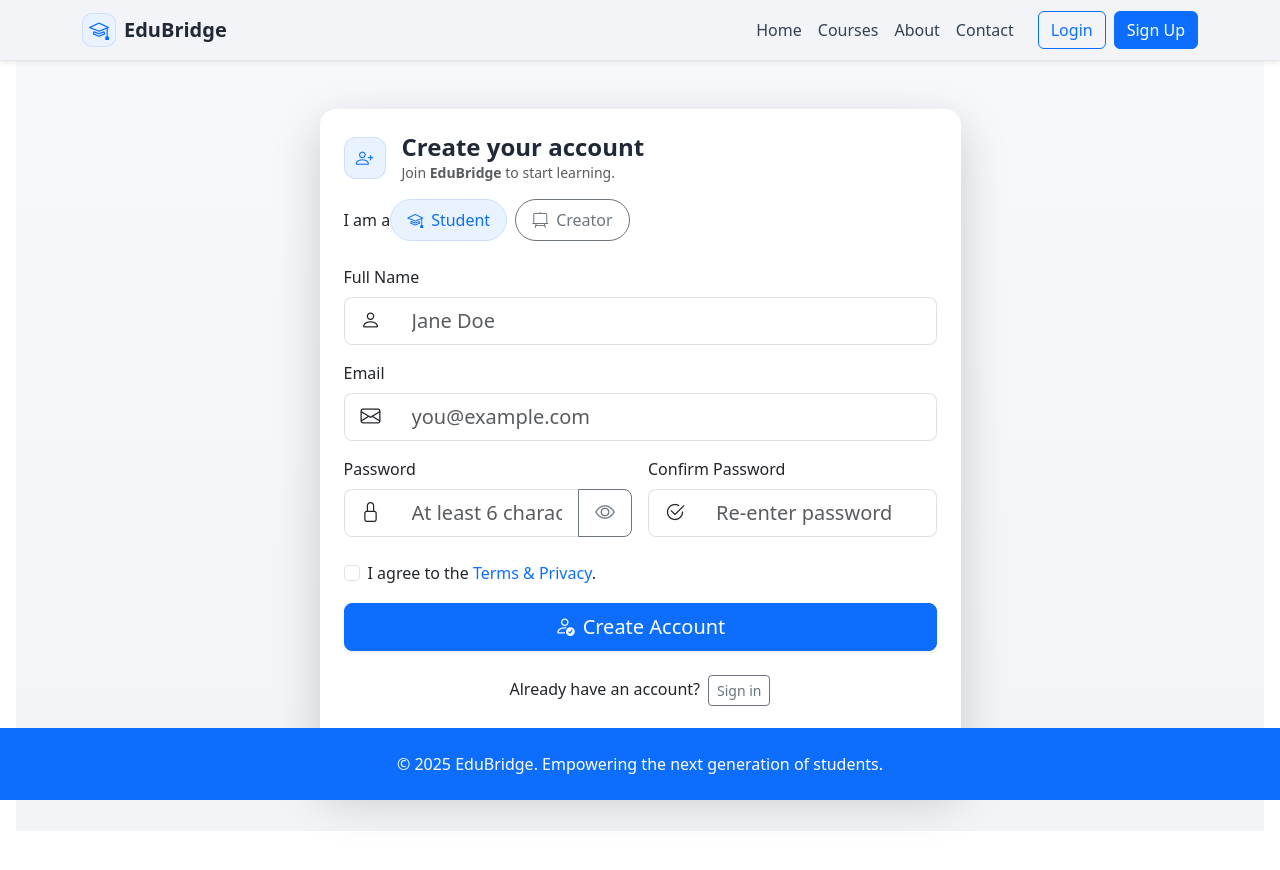
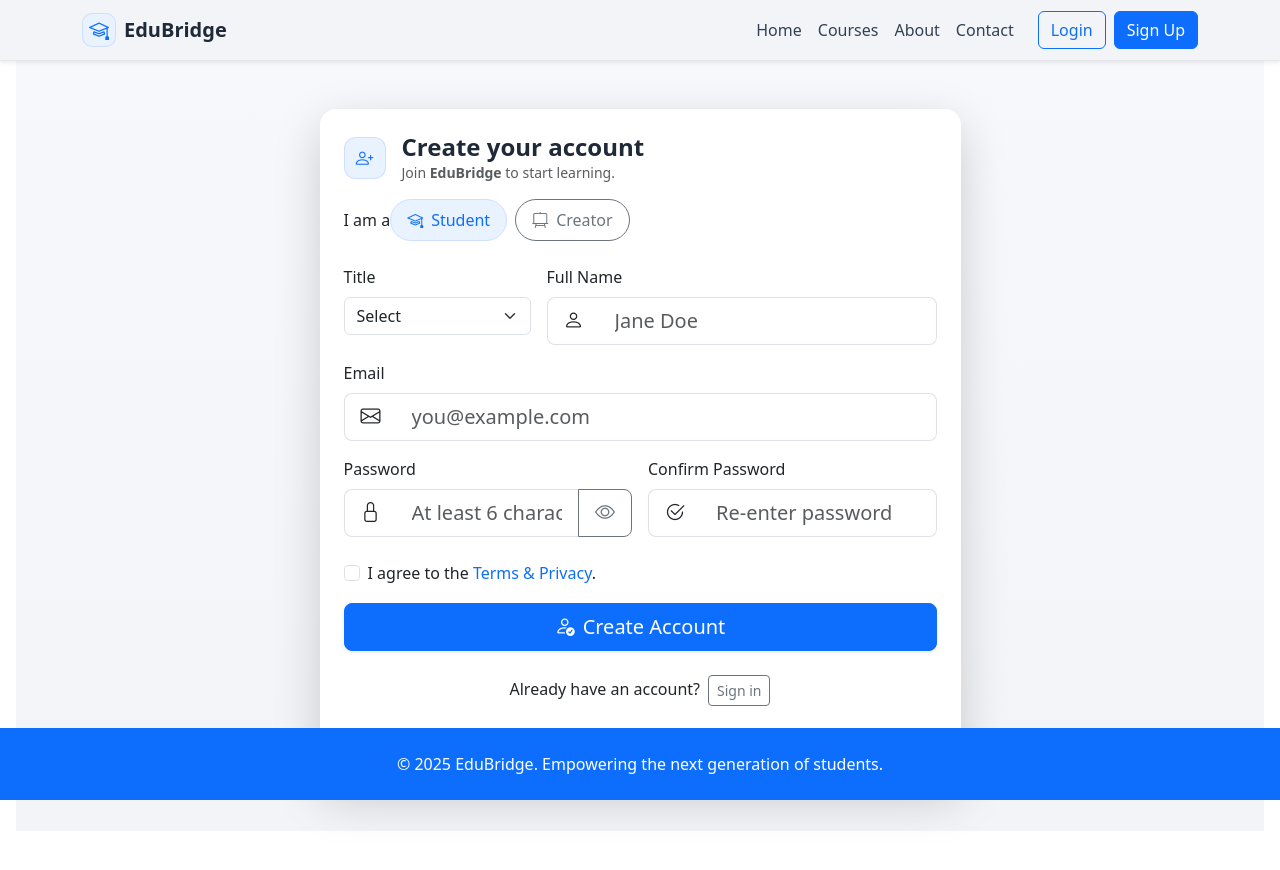
Before and after one commit to ASDENUWAN/SOC-project, a React (Vite) app in the folder edubridge-frontend/: page /register in a window 1280 px wide. Shown: the top 870 px of the page. Built offline with nearby package versions, Linux system fonts and the light colour scheme; no server answers.

Commit message:
added tite part for register form

```diff
--- a/edubridge-frontend/src/pages/Register.jsx
+++ b/edubridge-frontend/src/pages/Register.jsx
@@ -7,6 +7,7 @@ export default function Register() {
   const { register } = useContext(AuthContext);
 
   const [form, setForm] = useState({
+    title: "",
     name: "",
     email: "",
     password: "",
@@ -27,6 +28,7 @@ export default function Register() {
   };
 
   const validate = () => {
+    if (!form.title) return "Please select a title.";
     if (!form.name.trim()) return "Name is required.";
     if (!form.email.trim()) return "Email is required.";
     if (form.password.length < 6)
@@ -53,6 +55,7 @@ export default function Register() {
     setLoading(true);
     try {
       const payload = {
+        title: form.title,
         name: form.name.trim(),
         email: form.email.trim(),
         password: form.password,
@@ -145,8 +148,25 @@ export default function Register() {
                     </div>
                   </div>
 
-                  {/* Name */}
-                  <div className="mb-3">
+                  {/* Title + Name */}
+                  <div className="row g-3 mb-3">
+                    <div className="col-md-4">
+                      <label className="form-label">Title</label>
+                      <select
+                        name="title"
+                        className="form-select"
+                        value={form.title}
+                        onChange={onChange}
+                        required
+                      >
+                        <option value="">Select</option>
+                        <option value="Mr">Mr</option>
+                        <option value="Ms">Ms</option>
+                        <option value="Mrs">Mrs</option>
+                        <option value="Dr">Dr</option>
+                      </select>
+                    </div>
+                    <div className="col-md-8">
                       <label className="form-label">Full Name</label>
                       <div className="input-group input-group-lg auth-field">
                         <span className="input-group-text bg-white border-end-0">
@@ -160,6 +180,7 @@ export default function Register() {
                           onChange={onChange}
                           required
                         />
+                      </div>
                     </div>
                   </div>
 
```
Lines whose indentation alone changed are shown as unchanged.
